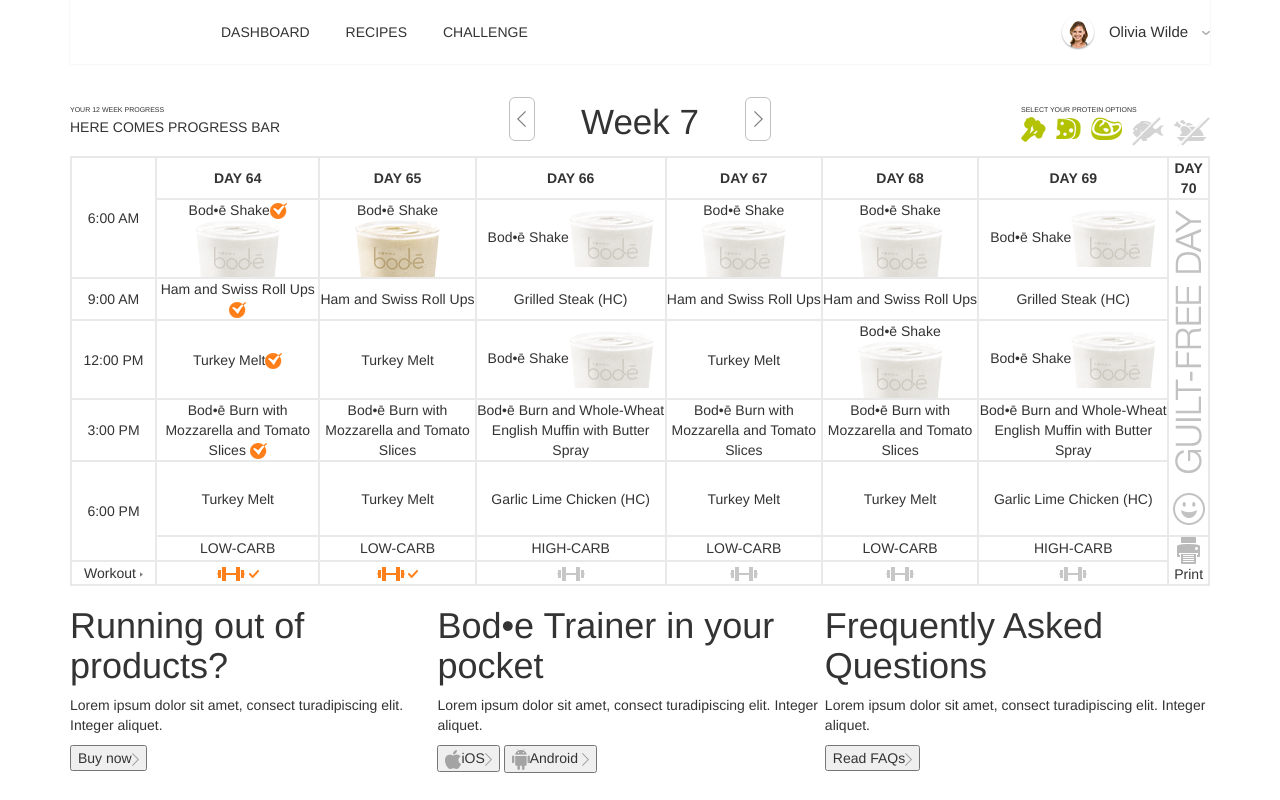
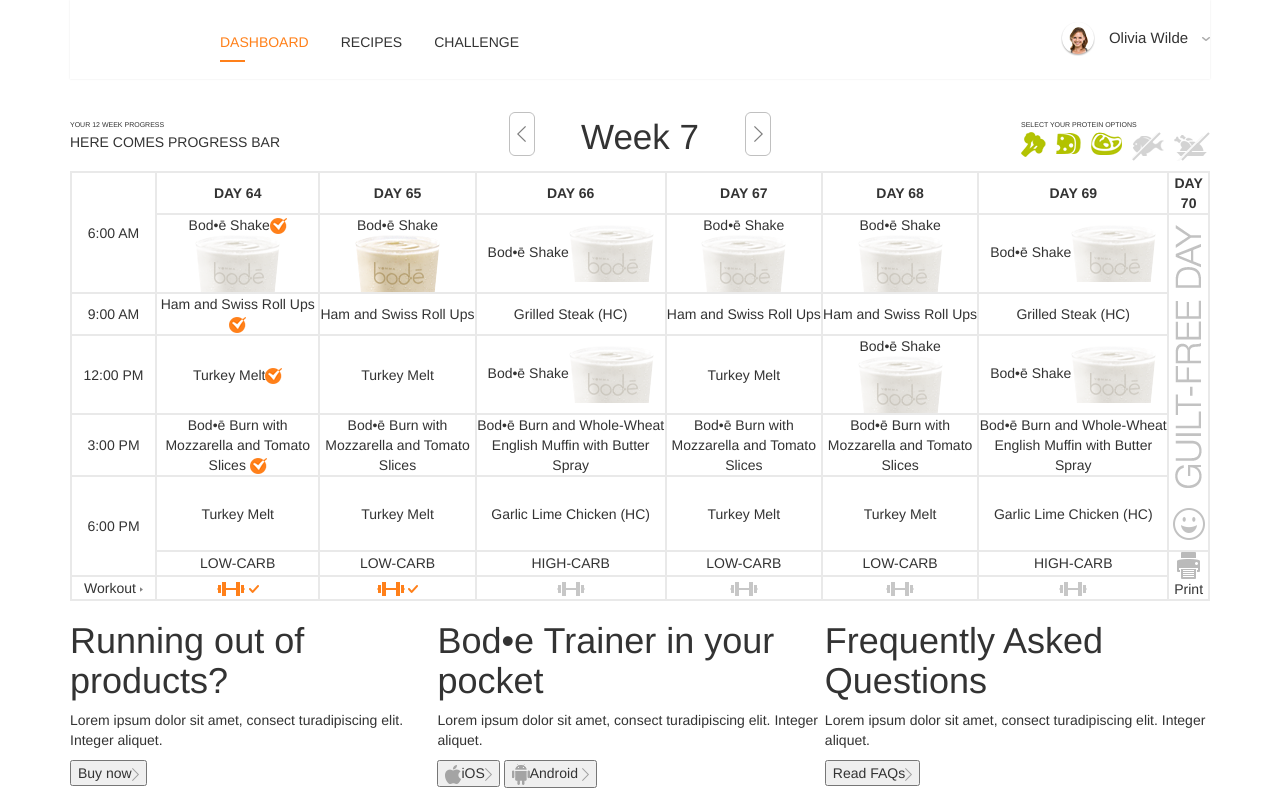
Before and after one commit to CycuMalBackup/supportplz, a website: page index.html in a window 1280 px wide. Drawn offline with Linux system fonts and the light colour scheme.

Commit message:
main menu made of divs instead of ul

```diff
--- a/index.html
+++ b/index.html
@@ -10,16 +10,24 @@
 <body>
 <div class="container">
     <header>
-        <ul>
-            <li class="underlined">DASHBOARD</li>
-            <li>RECIPES</li>
-            <li>CHALLENGE</li>
-        </ul>
-        <div class="loggedIn">
-            <img src="./images/headerPhoto.png" alt="photo">
-            <span>Olivia Wilde</span>
-            <img src="./images/headerArrowDown.png" alt="arrow_down">
+        <div>
+            <div class="element-menu first">
+                <div>DASHBOARD</div>
+                <div class="line"></div>
+            </div>
+            <div class="element-menu">
+                <div>RECIPES</div>
+            </div>
+            <div class="element-menu">
+                <div>CHALLENGE</div>
+            </div>
+            <div class="loggedIn">
+                <img src="./images/headerPhoto.png" alt="photo">
+                <span>Olivia Wilde</span>
+                <img src="./images/headerArrowDown.png" alt="arrow_down">
+            </div>
         </div>
+        <div class="clearfix"></div>
     </header>
 
     <main>
--- a/sass/styles.scss
+++ b/sass/styles.scss
@@ -3,6 +3,9 @@
 $color-green: #b5c409;
 $padding-food-options: 10px;
 
+.clearfix {
+  clear: both;
+}
 .noPadding {
   padding-left: 0 !important;
   padding-right: 0 !important;
@@ -15,30 +18,32 @@
   max-height: 79px;
   padding: 22px 0;
   box-shadow: 0 0 2px 0 $color-table;
-  ul {
-    margin: 0;
-    display: inline;
-    padding-left: 119px;
-    position: relative;
-    li {
-      display: inline;
-      padding-left: 32px;
-    }
-  }
   .loggedIn {
     float: right;
-    position: relative;
-    top: -6px;
     img, span {
       padding-left: 10px;
       font-size: 15px;
     }
   }
+  .element-menu {
+    float: left;
+    margin-right: 32px;
+    padding-top: 10px;
+  }
+  .first {
+    margin-left: 150px;
+    color: $color-orange;
+  }
+  .line {
+    width: 25px;
+    height: 2px;
+    background: $color-orange;
+    margin-top: 8px;
+  }
 }
 
 #timetable {
   padding: 33px 0;
-
 
   .progressBar {
     span {
@@ -69,7 +74,6 @@
       }
     }
   }
-
 }
 
 #mealPlan {
@@ -78,20 +82,9 @@
     text-align: center;
   }
 }
-
-//th {
-//  width: 126px;
-//  height: 50px;
-//}
-//td {
-//  width: 126px;
-//  height: 90px;
-//}
-
 .time {
   width: 85px;
 }
-
 .guiltFreeDay {
   img {
     display: block;
```
Also changed, not shown: css/styles.css.
